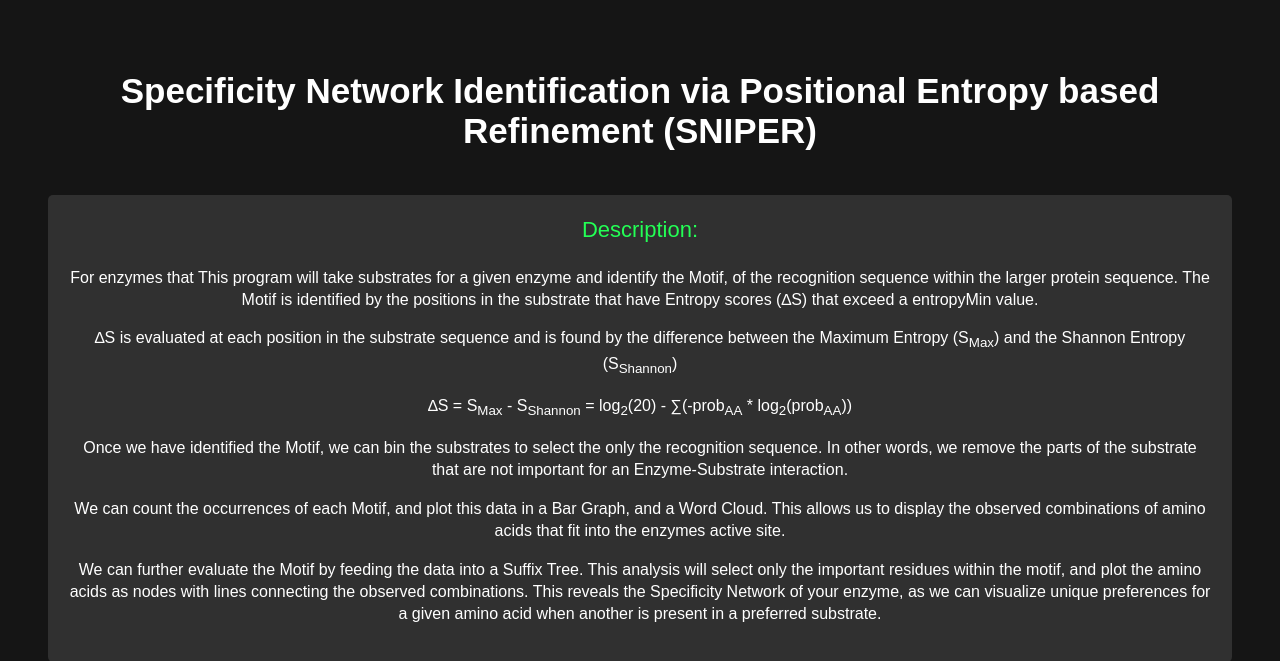
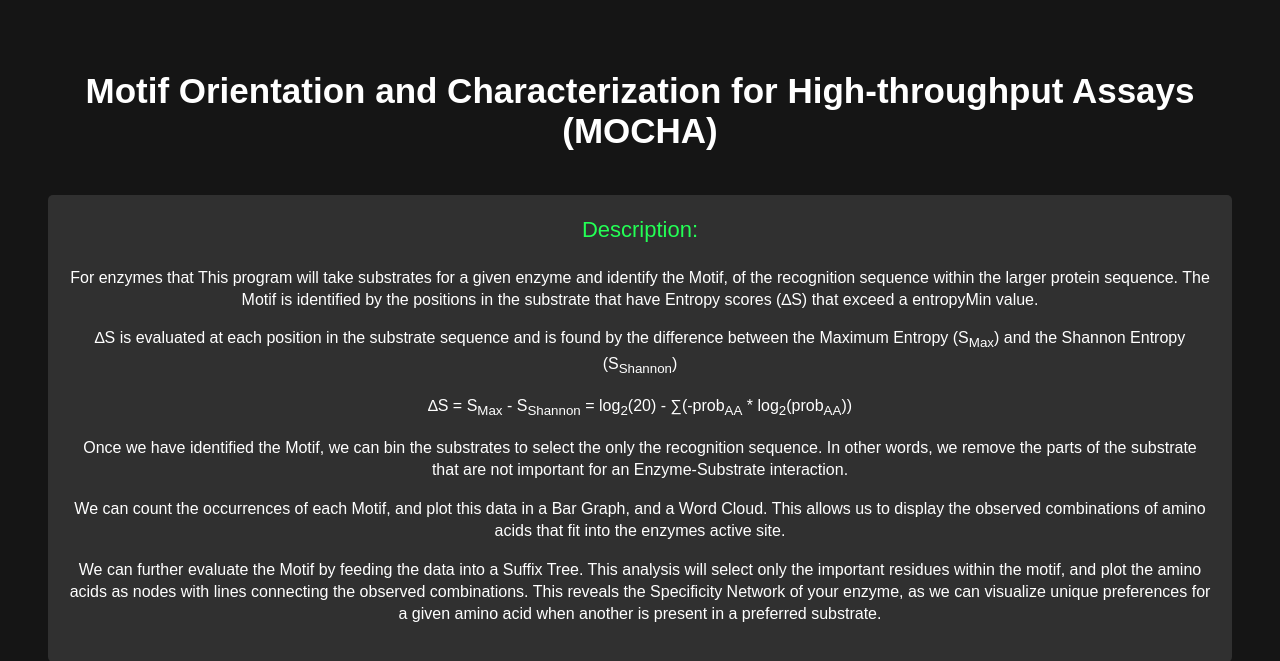
Before and after one commit to Collinformatics/WebApp, a Flask app: page / in a window 1280 px wide. Shown: the top 661 px of the page. Run offline with Flask 3, Linux system fonts and the light colour scheme.

Commit message:
Add files via upload

```diff
--- a/app.py
+++ b/app.py
@@ -68,8 +68,6 @@ def home():
         fontSize=16,
         borderRad=5,
 
-        title="Specificity Network Identification via Positional Entropy based Refinement "
-              "(SNIPER)",
         pg1="For enzymes that "
             " This program will take substrates for a given enzyme and identify the "
             "Motif, of the recognition sequence within the larger protein sequence. "
--- a/templates/home.html
+++ b/templates/home.html
@@ -1,7 +1,7 @@
 <!DOCTYPE html>
 <html>
     <head>
-        <title>SNIPER</title>
+        <title>MOCHA</title>
         <style>
             body {
                 background-color: {{ black }};
@@ -203,13 +203,22 @@
 
 
             // Figure Descriptions
-            noteProb = "First the amino acid probabilities are evaluated. This allows for the visualization of how the enzymes specificity changes the probability distributions.";
+            noteProb = "First the amino acid probabilities are evaluated. This allows for the visualization of how the enzyme's specificity changes the probability distributions.";
             noteEntropy = "{{ equation|safe }}<br><br>The probability distributions are used to determine which positions in the sequence are important for the substrate recognition.<br><br>A high ∆S value indicates a high degree of specificity at that position.";
+            Note: Mention the ranking of most to least specific positions
+
             noteWeblogo = "Letter Size = ΔS<sub>Pos</sub> × prob<sub>AA@Pos</sub><br><br>By multiplying the probability of a given residue at a given position by the ∆S value of that position we can obtain a Weblogo.<br><br>In this figure, the more preferred a given residue is, the larger it will be.<br>Additionally, the taller the stack of amino acids is, the more selective the enzyme is for what residues can be found at that position.";
+            Cite ^ (superscript number)
             noteMotifCounts = "The Positional Entropy is used to extract the Motif from the larger substrate sequence.<br><br>Essentially we remove the non-specific parts of the substrate who's ∆S values are below the threshold value.<br><br>By counting the number of occurrences of each Motif in the dataset, we obtain this figure.";
             noteMotifProb = "This figure uses the Motif counts to determine the probability of finding each Motif in the dataset.";
             noteWords = "The Word Cloud is another way to visualize the preferred Motif. Larger words correspond to Motifs with a high number of counts.";
-            noteTrie = "The Suffix Tree starts with the root node, and ranks the most to least specific positions within the Motif for the positions with ∆S values that are above the threshold value.<br><br>Each level includes the residues that are found at the corresponding substrate position, and the size of the node is proportional to the probability of finding the residue within the set of selected Motifs.";
+            noteTrie = "The Suffix Tree starts with the root node, and ranks the most to least specific positions within the Motif for the positions with ∆S values that are above the threshold value.
+            In this case that means the most specific position in the motif is at R4, followed by R3, then R5 and finally R1. In other words the levels are not going to be in sequential order.
+
+            <br><br>Each level includes the residues that are found at the corresponding substrate position, and the size of the node is proportional to the probability of finding the residue within the set of selected Motifs.";
+            ^ threshod -> Min dS
+
+
 
             // Now insert into the HTML
             newDiv.innerHTML = `
@@ -306,7 +315,7 @@
         }
     </script>
     <body>
-        <h1>{{ title|safe }}</h1>
+        <h1>Motif Orientation and Characterization for High-throughput Assays (MOCHA)</h1>
         <div class="container-description">
             <div class="div-header">Description:</div>
             <p>{{ pg1|safe }}</p>
```
